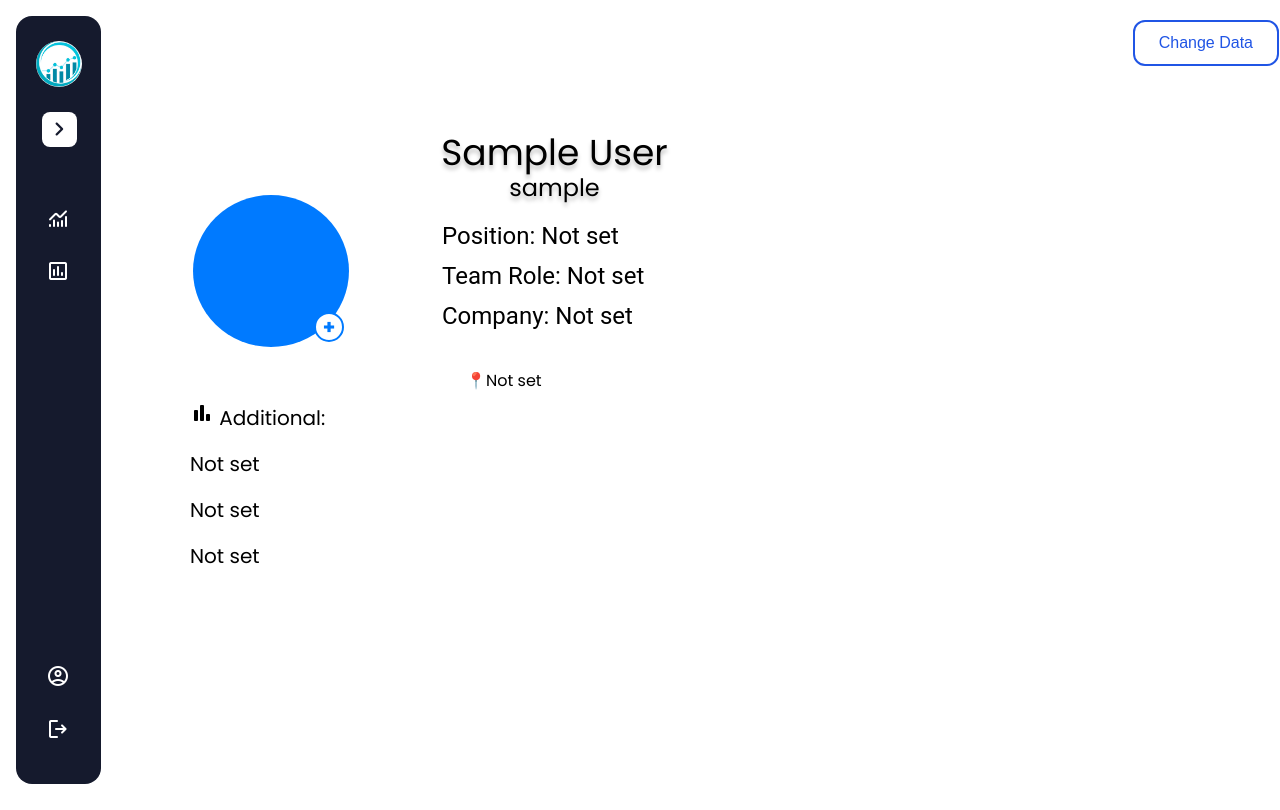
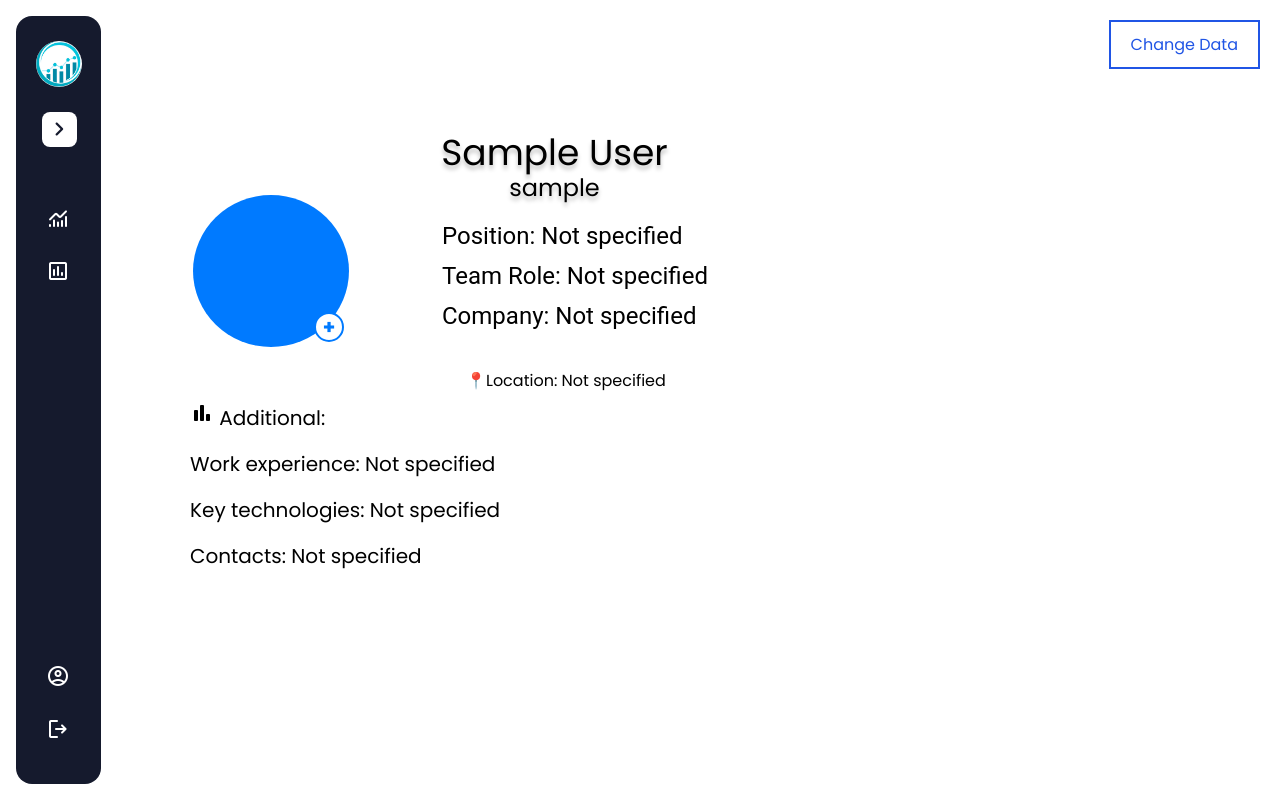
Before and after one commit to pamquale/rate-your-tasks, a Django app: page /profile/ in a window 1280 px wide; the page is wider, and only the part inside the window is pictured. Shown: the top 810 px of that part. Run offline with Django 5.2, Linux system fonts and the light colour scheme; the visitor is signed in with stand-in values (Sample User, id 1).

Commit message:
Update Profile modal form

```diff
--- a/core/main/static/main/css/profile_style.css
+++ b/core/main/static/main/css/profile_style.css
@@ -7,53 +7,59 @@
 }
 
 .ChangeDataButton {
-    position: absolute;
+    position: fixed;
     top: 20px;
-    right: 1px;
-    height: 46px;
-    padding: 12px 24px;
-    border-radius: 12px;
+    right: 20px;
+    padding: 10px 20px;
     border: 2px solid #2055E5;
     background: white;
     color: #2055E5;
     font-size: 16px;
-    font-family: 'ABeeZee', sans-serif;
-    font-weight: 400;
     cursor: pointer;
+    z-index: 10000;
     display: flex;
     align-items: center;
     justify-content: center;
-    transition: all 0.3s ease;
-    z-index: 9999;
 }
 
-/* Модальне вікно, без прозорості, сірий фон */
+.ChangeDataButton:active {
+    transform: scale(0.98);
+}
+
 #changeDataModal {
     position: fixed;
     top: 0;
     left: 0;
-    right: 0;
-    bottom: 0;
-    background-color: rgba(227, 227, 227, 1); /* Тепер фон сірий і непрозорий */
+    width: 100%;
+    height: 100%;
+    background: rgba(0, 0, 0, 0.5);
     display: none;
-    z-index: 1000;
+    opacity: 0;
+    visibility: hidden;
     justify-content: center;
     align-items: center;
+    transition: opacity 0.3s ease, visibility 0.3s ease;
+    z-index: 1000;
 }
 
-/* Тіло модального вікна */
+#changeDataModal.active {
+    display: flex;
+    opacity: 1;
+    visibility: visible;
+}
+
 .ChangeData {
     padding: 20px;
-    background-color: #E3E3E3; /* Колір, схожий на сірі блоки */
+    background-color: white;
     border-radius: 10px;
     width: 90%;
     max-width: 500px;
-    margin: auto;
     display: flex;
     flex-direction: column;
+    box-shadow: 0px 4px 10px rgba(0, 0, 0, 0.2);
+    position: relative;
 }
 
-/* Стиль для кнопки збереження */
 .SaveButton {
     background-color: #2055E5;
     color: white;
--- a/core/main/static/main/js/script_profile.js
+++ b/core/main/static/main/js/script_profile.js
@@ -1,30 +1,55 @@
 // Отримуємо елементи
-const changeDataBtn = document.getElementById('changeDataBtn'); // Кнопка для зміни даних
-const changeDataModal = document.getElementById('changeDataModal'); // Модальне вікно
-const saveButton = document.getElementById('saveButton'); // Кнопка збереження
+const changeDataBtn = document.getElementById('changeDataBtn');
+const changeDataModal = document.getElementById('changeDataModal');
+const saveButton = document.getElementById('saveButton');
+const closeButton = document.getElementById('closeModal');
 
 // Функція для відкриття модального вікна
-changeDataBtn.addEventListener('click', function() {
-  changeDataModal.style.display = 'block'; // Показуємо модальне вікно
+function openModal() {
+    if (changeDataModal) {
+        changeDataModal.style.display = 'flex';
+        changeDataModal.style.opacity = '1';
+        changeDataModal.style.visibility = 'visible';
+        document.body.classList.add('modal-open');
+        console.log("Modal opened");
+    }
+}
+
+function closeModal() {
+    if (changeDataModal) {
+        changeDataModal.style.opacity = '0';
+        changeDataModal.style.visibility = 'hidden';
+        setTimeout(() => {
+            changeDataModal.style.display = 'none';
+        }, 300);
+        document.body.classList.remove('modal-open');
+        console.log("Modal closed");
+    }
+}
+
+// Додаємо обробники подій
+if (changeDataBtn) {
+    changeDataBtn.addEventListener('click', openModal);
+}
+if (saveButton) {
+    saveButton.addEventListener('click', function() {
+        saveData();
+        alert('Data saved successfully!');
+        closeModal();
     });
+}
+if (closeButton) {
+    closeButton.addEventListener('click', closeModal);
+}
 
-// Функція для закриття модального вікна після натискання кнопки Save
-saveButton.addEventListener('click', function() {
-  // Тут ви можете додати логіку збереження змін
-  // Наприклад, отримання даних з полів і відправка їх на сервер
-
-  alert('Data saved successfully!'); // Показуємо повідомлення після збереження
-  changeDataModal.style.display = 'none'; // Закриваємо модальне вікно
-});
-
-// Закриття модального вікна при натисканні за межами вікна
+// Закриття модального вікна при кліку поза ним
 window.addEventListener('click', function(event) {
     if (event.target === changeDataModal) {
-    changeDataModal.style.display = 'none'; // Закриваємо модальне вікно
+        closeModal();
     }
 });
 
-// Отримуємо елементи з полями для введення і додаткової інформації
+// Отримуємо елементи з полями введення
 const positionInput = document.getElementById('position');
 const teamRoleInput = document.getElementById('teamRole');
 const companyInput = document.getElementById('company');
@@ -34,19 +59,16 @@ const keyTechnologiesInput = document.getElementById('keyTechnologies');
 const contactsInput = document.getElementById('contacts');
 
 // Елементи для відображення основної інформації профілю
-const positionDisplay = document.querySelector('.PositionFrontend');
+const positionDisplay = document.querySelector('.Position');
 const teamRoleDisplay = document.querySelector('.TeamRole');
 const companyDisplay = document.querySelector('.Company');
-const locationDisplay = document.querySelector('.London');
-
-// Елементи для відображення додаткової інформації
+const locationDisplay = document.querySelector('.UserLocation');
 const workExperienceDisplay = document.querySelector('.WorkExperience');
 const keyTechnologiesDisplay = document.querySelector('.KeyTechnologies');
 const contactsDisplay = document.querySelector('.Contacts');
 
-// Функція для збереження даних в localStorage
+// Функція для збереження даних у localStorage
 function saveData() {
-    // Зберігаємо введені значення в localStorage
     localStorage.setItem('position', positionInput.value);
     localStorage.setItem('teamRole', teamRoleInput.value);
     localStorage.setItem('company', companyInput.value);
@@ -54,78 +76,56 @@ function saveData() {
     localStorage.setItem('workExperience', workExperienceInput.value);
     localStorage.setItem('keyTechnologies', keyTechnologiesInput.value);
     localStorage.setItem('contacts', contactsInput.value);
-
-    // Оновлюємо відображення на сторінці
     updateDisplay();
 }
 
 // Функція для оновлення відображення на сторінці
 function updateDisplay() {
-    // Встановлюємо значення з localStorage у відповідні елементи основної інформації
-    positionDisplay.textContent = `Position: ${localStorage.getItem('position') || 'not set'}`;
-    teamRoleDisplay.textContent = `Team Role: ${localStorage.getItem('teamRole') || 'not set'}`;
-    companyDisplay.textContent = `Company: ${localStorage.getItem('company') || 'not set'}`;
-    locationDisplay.textContent = `📍${localStorage.getItem('location') || 'not set'}`;
-
-    // Встановлюємо значення з localStorage у відповідні елементи додаткової інформації
-    workExperienceDisplay.textContent = `Work experience: ${localStorage.getItem('workExperience') || 'not set'}`;
-    keyTechnologiesDisplay.textContent = `Key technologies: ${localStorage.getItem('keyTechnologies') || 'not set'}`;
-    contactsDisplay.textContent = `Contacts: ${localStorage.getItem('contacts') || 'not set'}`;
+    positionDisplay.textContent = `Position: ${localStorage.getItem('position') || 'Not specified'}`;
+    teamRoleDisplay.textContent = `Team Role: ${localStorage.getItem('teamRole') || 'Not specified'}`;
+    companyDisplay.textContent = `Company: ${localStorage.getItem('company') || 'Not specified'}`;
+    locationDisplay.textContent = `📍Location: ${localStorage.getItem('location') || 'Not specified'}`;
+    workExperienceDisplay.textContent = `Work experience: ${localStorage.getItem('workExperience') || 'Not specified'}`;
+    keyTechnologiesDisplay.textContent = `Key technologies: ${localStorage.getItem('keyTechnologies') || 'Not specified'}`;
+    contactsDisplay.textContent = `Contacts: ${localStorage.getItem('contacts') || 'Not specified'}`;
 }
 
-// При завантаженні сторінки, перевіряємо, чи є збережені дані
+// Завантаження збережених даних при відкритті сторінки
 window.onload = function() {
-    // Якщо дані збережені в localStorage, відображаємо їх на сторінці
-    if (localStorage.getItem('position')) {
-        positionInput.value = localStorage.getItem('position');
-    }
-    if (localStorage.getItem('teamRole')) {
-        teamRoleInput.value = localStorage.getItem('teamRole');
-    }
-    if (localStorage.getItem('company')) {
-        companyInput.value = localStorage.getItem('company');
-    }
-    if (localStorage.getItem('location')) {
-        locationInput.value = localStorage.getItem('location');
-    }
-    if (localStorage.getItem('workExperience')) {
-        workExperienceInput.value = localStorage.getItem('workExperience');
-    }
-    if (localStorage.getItem('keyTechnologies')) {
-        keyTechnologiesInput.value = localStorage.getItem('keyTechnologies');
-    }
-    if (localStorage.getItem('contacts')) {
-        contactsInput.value = localStorage.getItem('contacts');
-    }
+    if (positionInput) positionInput.value = localStorage.getItem('position') || '';
+    if (teamRoleInput) teamRoleInput.value = localStorage.getItem('teamRole') || '';
+    if (companyInput) companyInput.value = localStorage.getItem('company') || '';
+    if (locationInput) locationInput.value = localStorage.getItem('location') || '';
+    if (workExperienceInput) workExperienceInput.value = localStorage.getItem('workExperience') || '';
+    if (keyTechnologiesInput) keyTechnologiesInput.value = localStorage.getItem('keyTechnologies') || '';
+    if (contactsInput) contactsInput.value = localStorage.getItem('contacts') || '';
+    updateDisplay();
+};
 
-    // Оновлюємо відображення на сторінці
-    updateDisplay();
-}
-
-// Додаємо обробник події для кнопки збереження
-document.getElementById('saveButton').addEventListener('click', function() {
-    saveData();
-    document.getElementById('changeDataModal').style.display = 'none'; // Закриваємо модальне вікно
-});
-
-// Аватар
+// Функціонал зміни аватарки
 const changeAvatarBtn = document.getElementById('changeAvatarBtn');
 const uploadAvatar = document.getElementById('uploadAvatar');
 const avatarImage = document.getElementById('avatarImage');
 
-// Відкриваємо діалог вибору файлу при натисканні на кнопку
+if (changeAvatarBtn && uploadAvatar && avatarImage) {
     changeAvatarBtn.addEventListener('click', function() {
         uploadAvatar.click();
     });
 
-// Заміна аватарки після вибору файлу
     uploadAvatar.addEventListener('change', function(event) {
         const file = event.target.files[0];
         if (file) {
             const reader = new FileReader();
             reader.onload = function(e) {
-            avatarImage.src = e.target.result; // Встановлюємо нове зображення аватарки
+                avatarImage.src = e.target.result;
             };
             reader.readAsDataURL(file);
         }
     });
+}
+
+console.log("Checking button:", changeDataBtn);
+changeDataBtn.addEventListener('click', function() {
+    console.log("Change Data button clicked!");
+    openModal();
+});
--- a/core/main/templates/Profile/profile.html
+++ b/core/main/templates/Profile/profile.html
@@ -21,21 +21,15 @@
         <!-- Модальне вікно -->
         <div id="changeDataModal" class="ChangeData" style="display: none;">
             <div class="Title">Change data</div>
-
-            <div class="NameSurnameUsername">
-                <span class="name">{{ user.first_name }} {{ user.last_name }}</span>
-                <span class="username">{{ user.username }}</span>
-            </div>
-            <div class="Position">Position: {{ user.position }}</div>
-            <div class="TeamRole">Team Role: {{ user.team_role }}</div>
-            <div class="Company">Company: {{ user.company }}</div>
-            <div class="UserLocation">📍{{ user.location }}</div>
-            <div class="WorkExperience">Work experience: {{ user.work_experience }}</div>
-            <div class="KeyTechnologies">Key technologies: {{ user.key_technologies }}</div>
-            <div class="Contacts">Contacts: {{ user.contacts }}</div>
-
-
-            <button class="SaveButton" id="saveButton">Save</button>
+            <input type="text" id="position" placeholder="Enter position">
+            <input type="text" id="teamRole" placeholder="Enter team role">
+            <input type="text" id="company" placeholder="Enter company">
+            <input type="text" id="location" placeholder="Enter location">
+            <input type="text" id="workExperience" placeholder="Enter work experience">
+            <input type="text" id="keyTechnologies" placeholder="Enter key technologies">
+            <input type="text" id="contacts" placeholder="Enter contacts">
+            <button id="saveButton" class="SaveButton">Save</button>
+            <button id="closeModal" class="CloseButton">Close</button>
         </div>
 
         <!-- Профіль -->
```
Lines whose indentation alone changed are shown as unchanged.
